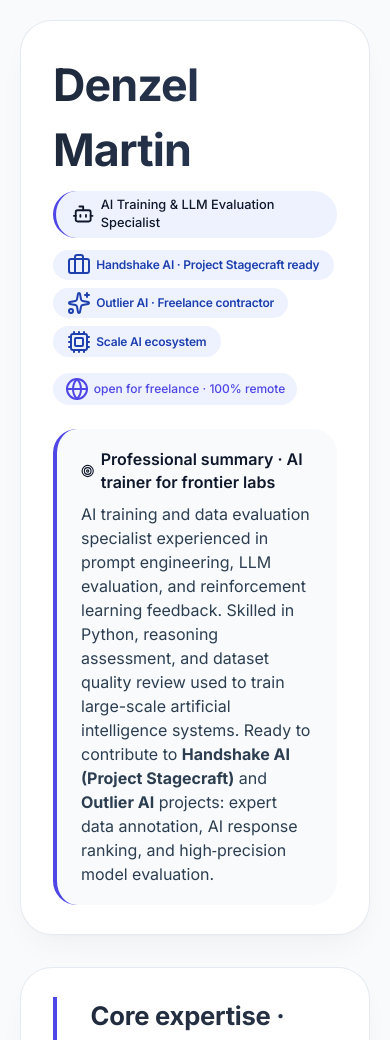
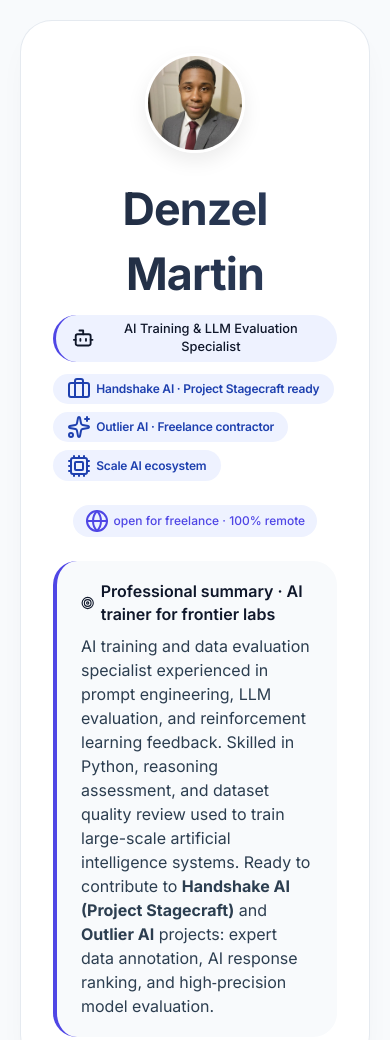
Before and after one commit to vinceobrian/Portfolio, a plain HTML site: page index.html in a window 390 px wide. Shown: the top 1040 px of the page. Drawn offline with nearby package versions, Linux system fonts and the light colour scheme.

Commit message:
Added a new profile image for Denzel Martin

```diff
--- a/index.html
+++ b/index.html
@@ -145,6 +145,10 @@
             .container {
                 padding: 1.25rem;
             }
+            .hero-flex {
+                flex-direction: column;
+                text-align: center;
+            }
         }
 
         .hero h1 {
@@ -203,17 +207,37 @@
             gap: 0.6rem;
             margin-bottom: 0.5rem;
         }
+
+        .profile-img {
+            width: 100px;
+            height: 100px;
+            object-fit: cover;
+            border-radius: 50%;
+            border: 3px solid white;
+            box-shadow: 0 8px 20px rgba(0,0,0,0.08);
+            transition: transform 0.2s ease;
+        }
+        .profile-img:hover {
+            transform: scale(1.02);
+        }
+        .hero-flex {
+            display: flex;
+            align-items: center;
+            gap: 1.5rem;
+            flex-wrap: wrap;
+        }
     </style>
 </head>
 <body>
 <div class="container">
-    <!-- header / hero -->
+    <!-- header / hero with photo -->
     <div class="card" style="padding: 2rem 2rem 1.8rem 2rem; margin-bottom: 2rem;">
         <div class="hero">
-            <div style="display: flex; justify-content: space-between; align-items: flex-start; flex-wrap: wrap; gap: 1rem;">
-                <div>
+            <div class="hero-flex">
+                <img src="martindenzel.jpeg" alt="Denzel Martin profile" class="profile-img">
+                <div style="flex:1">
                     <h1>Denzel Martin</h1>
-                    <div class="badge-accent" style="margin-top: 0.5rem; background: #eef2ff; padding: 0.3rem 1rem;">
+                    <div class="badge-accent" style="margin-top: 0.5rem; background: #eef2ff; padding: 0.3rem 1rem; display: inline-flex;">
                         <i data-lucide="bot" size="16"></i> AI Training & LLM Evaluation Specialist
                     </div>
                     <div style="margin-top: 0.75rem; display: flex; gap: 0.5rem; flex-wrap: wrap;">
@@ -396,12 +420,12 @@
         </div>
     </div>
 
-    <!-- footer / contact -->
+    <!-- footer / contact with updated links -->
     <div class="footer-note">
         <div style="display: inline-flex; gap: 1.2rem; background: #ffffffd9; padding: 0.6rem 1.5rem; border-radius: 60px; box-shadow: 0 2px 8px rgba(0,0,0,0.03); flex-wrap: wrap; justify-content: center;">
             <span style="display: inline-flex; align-items: center; gap: 0.3rem;"><i data-lucide="mail" size="14"></i> martindenzel@gmail.com</span>
-            <span style="display: inline-flex; align-items: center; gap: 0.3rem;"><i data-lucide="linkedin" size="14"></i> linkedin.com/in/denzel-ai-eval</span>
-            <span style="display: inline-flex; align-items: center; gap: 0.3rem;"><i data-lucide="github" size="14"></i> github.com/denzel-ai-training</span>
+            <a href="https://www.linkedin.com/in/denzel-martin-808b563a7" target="_blank" style="display: inline-flex; align-items: center; gap: 0.3rem; text-decoration: none; color: #5b6e8c; transition: color 0.2s;" onmouseover="this.style.color='#0a66c2'" onmouseout="this.style.color='#5b6e8c'"><i data-lucide="linkedin" size="14"></i> linkedin.com/in/denzel-martin-808b563a7</a>
+            <a href="https://github.com/Denzel64" target="_blank" style="display: inline-flex; align-items: center; gap: 0.3rem; text-decoration: none; color: #5b6e8c; transition: color 0.2s;" onmouseover="this.style.color='#181717'" onmouseout="this.style.color='#5b6e8c'"><i data-lucide="github" size="14"></i> github.com/Denzel64</a>
             <span style="display: inline-flex; align-items: center; gap: 0.3rem;"><i data-lucide="briefcase" size="14"></i> Handshake AI & Outlier candidate</span>
         </div>
         <p style="margin-top: 1.2rem; font-size: 0.8rem; opacity: 0.75;">available for freelance contracts — LLM evaluation, RLHF, data annotation, prompt engineering. 100% remote, flexible hours. Based strictly on proven experience: AI response ranking, dataset QA, chain‑of‑thought reasoning.</p>
```
Also changed, not shown: martindenzel.jpeg (added).
